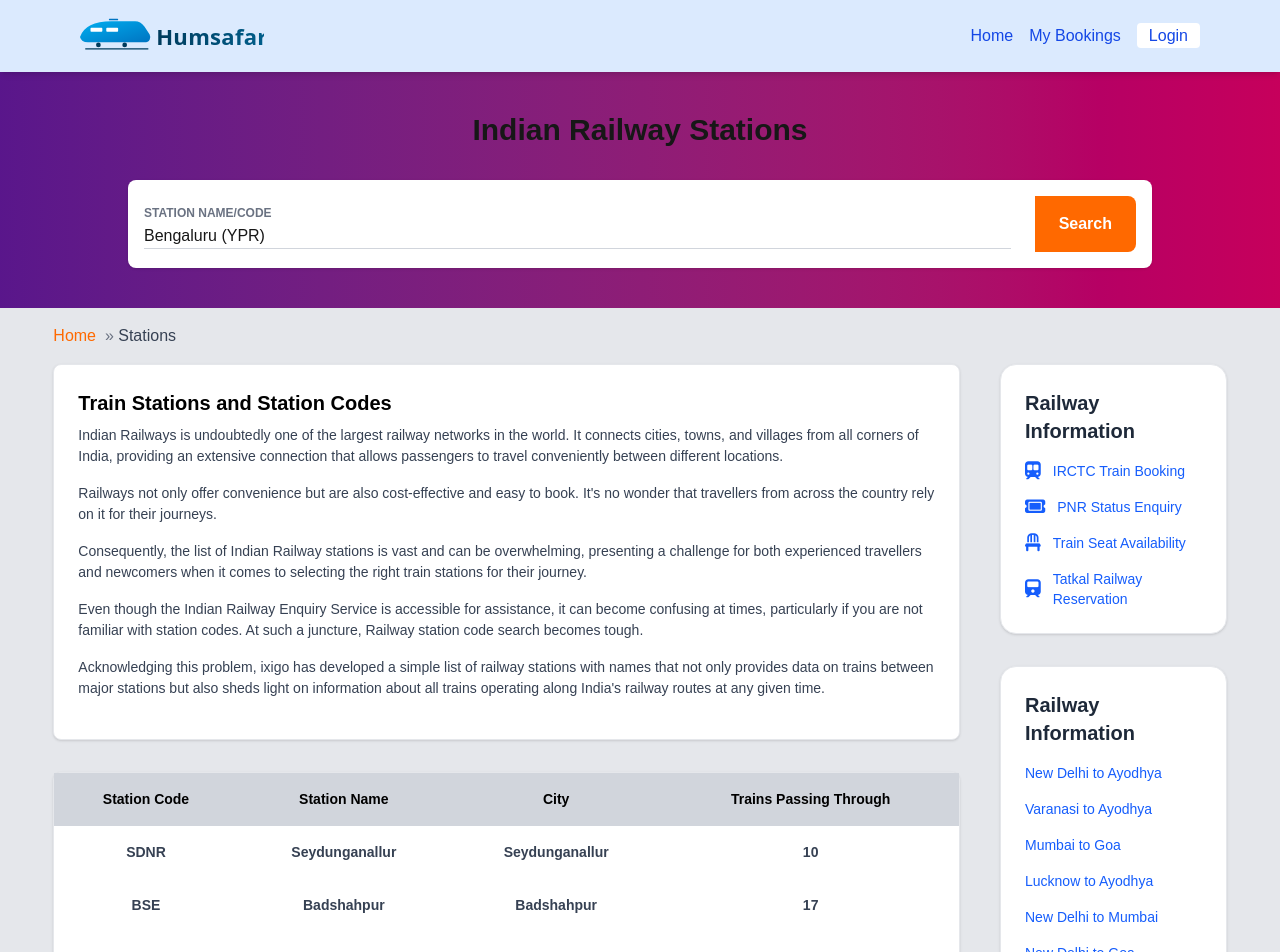
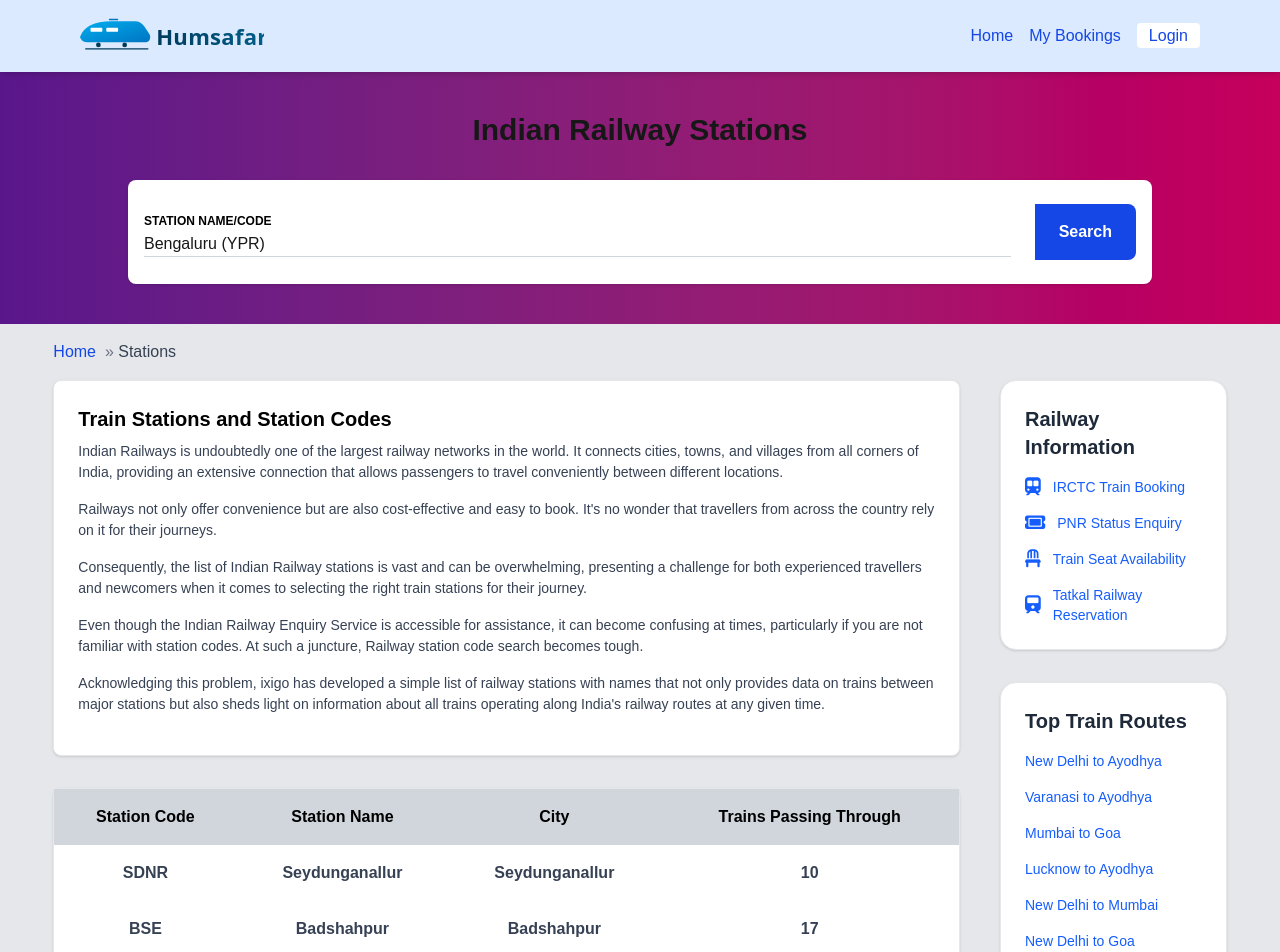
Before and after one commit to Ravi-Katiyar04/humsafar, a Next.js app: page /search-station in a window 1280 px wide. Shown: the top 952 px of the page. Built offline with nearby package versions, Linux system fonts and the light colour scheme.

Commit message:
RailwayInfo and TopRoute component added in page SearchTrain page and header updated

```diff
--- a/src/app/search-station/page.js
+++ b/src/app/search-station/page.js
@@ -2,19 +2,14 @@
 import { useState } from "react";
 import FAQSection from "@/components/FAQSection";
 import MoreTrainInformation from "@/components/MoreTrainInformation";
+import RailwayInfo from '@/components/RailwayInfo';
+import TopTrainRoutes from '@/components/TopTrainRoutes';
 import Link from "next/link";
 
-export default function TatkalBooking() {
+export default function SearchTrain() {
     const [source, setSource] = useState("Bengaluru (YPR)");
     const [destination, setDestination] = useState("Mysore (MYS)");
     const [journeyDate, setJourneyDate] = useState("01 Jul, Tue");
-
-    const links = [
-        { icon: 'fa-train-subway', label: 'IRCTC Train Booking', href: '#' },
-        { icon: 'fa-ticket', label: 'PNR Status Enquiry', href: '#' },
-        { icon: 'fa-chair', label: 'Train Seat Availability', href: '#' },
-        { icon: 'fa-train', label: 'Tatkal Railway Reservation', href: '#' },
-    ];
 
     const stations = [
         { code: 'SDNR', name: 'Seydunganallur', city: 'Seydunganallur', trains: 10 },
@@ -45,39 +40,6 @@ export default function TatkalBooking() {
     ];
 
 
-    const topRoutes = [
-        { label: 'New Delhi to Ayodhya', href: '/train/new-delhi-ayodhya' },
-        { label: 'Varanasi to Ayodhya', href: '/train/varanasi-ayodhya' },
-        { label: 'Mumbai to Goa', href: '/train/mumbai-goa' },
-        { label: 'Lucknow to Ayodhya', href: '/train/lucknow-ayodhya' },
-        { label: 'New Delhi to Mumbai', href: '/train/new-delhi-mumbai' },
-        { label: 'New Delhi to Goa', href: '/train/new-delhi-goa' },
-        { label: 'New Delhi to Jammu', href: '/train/new-delhi-jammu' },
-        { label: 'Pune to Mumbai', href: '/train/pune-mumbai' },
-        { label: 'New Delhi to Haridwar', href: '/train/new-delhi-haridwar' },
-        { label: 'New Delhi to Amritsar', href: '/train/new-delhi-amritsar' },
-        { label: 'New Delhi to Agra', href: '/train/new-delhi-agra' },
-        { label: 'Mumbai to New Delhi', href: '/train/mumbai-new-delhi' },
-        { label: 'Mumbai to Pune', href: '/train/mumbai-pune' },
-        { label: 'Ayodhya to Varanasi', href: '/train/ayodhya-varanasi' },
-        { label: 'New Delhi to Ujjain', href: '/train/new-delhi-ujjain' },
-        { label: 'Bengaluru to Ayodhya', href: '/train/bengaluru-ayodhya' },
-        { label: 'New Delhi to Varanasi', href: '/train/new-delhi-varanasi' },
-        { label: 'New Delhi to Chandigarh', href: '/train/new-delhi-chandigarh' },
-        { label: 'New Delhi to Jaipur', href: '/train/new-delhi-jaipur' },
-    ];
-
-    const pnrStatus = [
-        { code: 'CNF', desc: 'The train ticket status shows as ‘CNF’ when seats are confirmed.' },
-        { code: 'RAC', desc: '	It stands for ‘Reservation Against Cancellation’ meaning the train ticket has a confirmed seat but waitlisted berth. If tickets are booked under RAC status, the allocated berth is split into two seats.' },
-        { code: 'CAN', desc: 'Cancelled: the ticket has been cancelled.' },
-        { code: 'WL', desc: 'Waiting List: gets confirmed only if passengers before you cancel their tickets.' },
-        { code: 'GNWL', desc: 'General Waiting List: high probability of confirmation.' },
-        { code: 'PQWL', desc: '‘Pooled Quota Waiting List’ status is given to passengers travelling from the origin station to a station before the last station, from an intermediate station to the destination station, or between any two intermediate stations.' },
-        { code: 'RLWL', desc: '	‘Remote Location Waiting List’ refers to a ticket issued to a passenger for intermediate stations (between the origin and terminating stations). These intermediate stations are typically the most important towns along the route.' },
-        { code: 'TQWL', desc: '	It refers to the ‘Tatkal Quota Waiting List,’ which applies to tatkal ticket bookings. Tickets under the Tatkal Quota are confirmed directly without going through RAC. However, during chart preparation, GNWL (General Waiting List) is given priority over TQWL (Tatkal Quota Waiting List).' },
-        { code: 'NOSB', desc: 'It stands for ‘No Seat Berth,’ which indicates that the journey is permitted without a seat. This train PNR status is designated for child passengers under the age of 11 years.' }
-    ];
 
     const handleSearch = () => {
         // Your logic here
@@ -87,16 +49,16 @@ export default function TatkalBooking() {
     return (
         <div className="min-h-screen bg-gray-200">
             {/* Header Section */}
-            <div className="bg-gradient-to-r from-purple-900 to-pink-700 py-10 text-center">
+            <div className="bg-gradient-to-r from-purple-900 to-pink-700 py-10 px-4 text-center">
                 <h1 className="text-3xl font-semibold mb-8">Indian Railway Stations</h1>
 
                 <form onSubmit={handleSearch} className="bg-white rounded-lg p-4 shadow max-w-5xl mx-auto flex flex-col md:flex-row items-center justify-between">
-                    <div className="flex-1 text-left pr-6">
-                        <label className="text-xs text-gray-500 mb-1 font-semibold" htmlFor="source">STATION NAME/CODE</label>
+                    <div className="flex-1 text-left py-2 pr-6">
+                        <label className="text-xs text-black mb-1 font-semibold" htmlFor="source">STATION NAME/CODE</label>
                         <input
                             id="source"
                             type="text"
-                            className="w-full border-b border-gray-300 focus:outline-none focus:border-orange-500 transition-colors"
+                            className="w-full border-b border-gray-300 focus:outline-none focus:border-blue-700 transition-colors"
                             placeholder="Enter Station name or code"
                             value={source}
                             onChange={(e) => setSource(e.target.value)}
@@ -107,7 +69,7 @@ export default function TatkalBooking() {
 
                     <button
                         type="submit"
-                        className="bg-orange-500 hover:bg-orange-600 text-white font-semibold px-6 py-4 md:rounded-l-none md:rounded-r-lg w-full md:w-auto"
+                        className="bg-blue-700 hover:bg-blue-800 text-white font-semibold px-6 my-2 py-4 md:rounded-l-none md:rounded-r-lg w-full md:w-auto"
                     >
                         Search
                     </button>
@@ -115,14 +77,14 @@ export default function TatkalBooking() {
             </div>
 
             <div className=" w-full max-w-11/12 mx-auto my-4 text-gray-500">
-                <span className="text-orange-500">Home</span> &nbsp;»&nbsp;
+                <span className="text-blue-700">Home</span> &nbsp;»&nbsp;
                 <span className="text-gray-700 font-medium ">Stations</span>
             </div>
 
             {/* Content Section */}
             <main className='max-w-11/12 mx-auto  pb-8 md:flex gap-10 text-[14px] text-gray-700'>
 
-                <div className=' border-b-2 w-full md:w-4/5 min-h-screen' >
+                <div className=' w-full md:w-4/5 min-h-screen' >
 
                     <section className="mb-8 p-6 bg-white rounded-lg shadow-sm border border-gray-200">
                         <h2 className="text-xl font-semibold mb-2 text-black">Train Stations and Station Codes</h2>
@@ -134,34 +96,39 @@ export default function TatkalBooking() {
                     </section>
 
                     <section className="mb-8 bg-white pb-6 rounded-lg shadow-sm border border-gray-200">
-                        <table className="w-full  text-center font-semibold">
-                            <thead >
+                        <div className="overflow-x-auto">
+                            <table className="min-w-[600px] w-full text-center font-semibold text-sm sm:text-base">
+                                <thead>
                                     <tr className="bg-gray-300 text-black">
-                                    <th className=" px-4 py-4">Station Code</th>
-                                    <th className=" px-4 py-4">Station Name</th>
-                                    <th className=" px-4 py-4">City</th>
-                                    <th className=" px-4 py-4">Trains Passing Through</th>
-
+                                        <th className="px-4 py-3 sm:py-4">Station Code</th>
+                                        <th className="px-4 py-3 sm:py-4">Station Name</th>
+                                        <th className="px-4 py-3 sm:py-4">City</th>
+                                        <th className="px-4 py-3 sm:py-4">Trains Passing Through</th>
                                     </tr>
                                 </thead>
                                 <tbody>
                                     {stations.map((station) => (
-                                    <tr key={station.code}>
-                                        <td className=" px-4 py-4">{station.code}</td>
-                                        <td className=" px-4 py-4">{station.name}</td>
-                                        <td className=" px-4 py-4">{station.city}</td>
-                                        <td className=" px-4 py-4">{station.trains}</td>
+                                        <tr key={station.code} className="hover:bg-gray-100">
+                                            <td className="px-4 py-3 sm:py-4">{station.code}</td>
+                                            <td className="px-4 py-3 sm:py-4">{station.name}</td>
+                                            <td className="px-4 py-3 sm:py-4">{station.city}</td>
+                                            <td className="px-4 py-3 sm:py-4">{station.trains}</td>
                                         </tr>
                                     ))}
                                 </tbody>
                             </table>
+                        </div>
 
-                        <div className="text-center align-center mt-4">
-                            <button onClick={() => setLimit(limit + 10)} className="bg-blue-500 hover:bg-blue-700 text-white font-bold py-2 px-4 rounded">
+                        <div className="text-center mt-4">
+                            <button
+                                onClick={() => setLimit(limit + 10)}
+                                className="bg-blue-500 hover:bg-blue-700 text-white font-bold py-2 px-6 rounded transition duration-200"
+                            >
                                 Show More
                             </button>
                         </div>
                     </section>
+
 
 
                     <section className="mb-8 p-6 bg-white rounded-lg shadow-sm border border-gray-200">
@@ -238,39 +205,16 @@ export default function TatkalBooking() {
                         </table>
                     </section>
 
-                    <MoreTrainInformation/>
+                    <MoreTrainInformation />
 
                     < FAQSection />
 
                 </div>
 
-                <div className=' border-b-2 md:w-1/5 w-full flex flex-col gap-8 min-h-screen' >
-                    <section className="bg-white p-6 rounded-2xl shadow-sm border border-gray-200 max-w-xs mx-auto">
-                        <h2 className="text-xl font-bold text-gray-800 mb-4">Railway Information</h2>
-                        <ul className="space-y-4">
-                            {links.map((link, idx) => (
-                                <li key={idx} className="flex items-center gap-3">
-                                    <i className={`fas ${link.icon} text-blue-600 text-lg`} />
-                                    <a href={link.href} className="text-blue-600 hover:underline text-sm font-medium">
-                                        {link.label}
-                                    </a>
-                                </li>
-                            ))}
-                        </ul>
-                    </section>
+                <div className=' mb-4 md:w-1/5 w-full flex flex-col gap-8 min-h-screen' >
+                    <RailwayInfo />
+                    <TopTrainRoutes />
 
-                    <section className="bg-white p-6 rounded-2xl shadow-sm border border-gray-200 max-w-xs mx-auto">
-                        <h2 className="text-xl font-bold text-gray-800 mb-4">Railway Information</h2>
-                        <ul className="space-y-4">
-                            {topRoutes.map((link, idx) => (
-                                <li key={idx} className="flex items-center gap-3">
-                                    <a href={link.href} className="text-blue-600 hover:underline text-sm font-medium">
-                                        {link.label}
-                                    </a>
-                                </li>
-                            ))}
-                        </ul>
-                    </section>
                 </div>
             </main>
 
```
Lines whose indentation alone changed are shown as unchanged.
